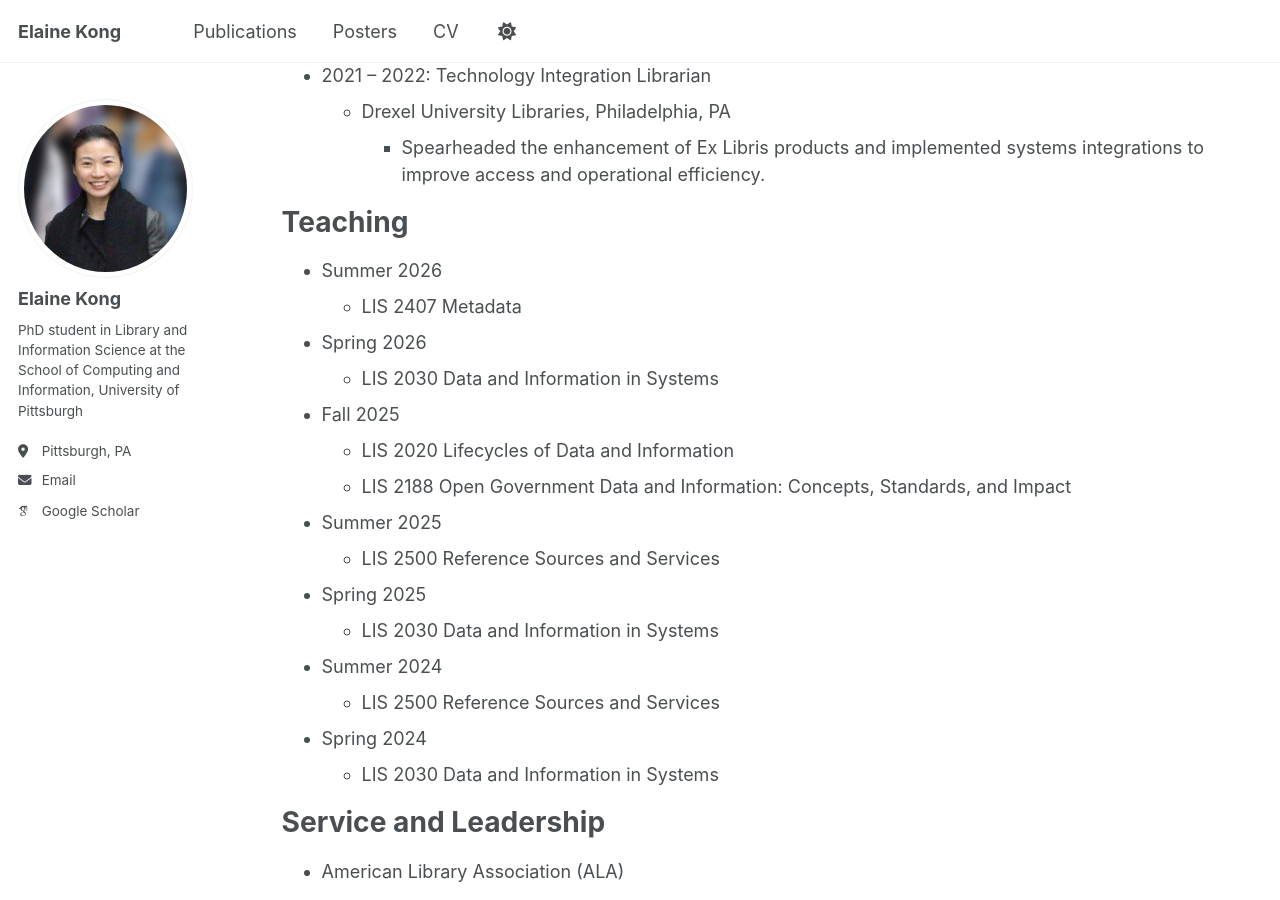
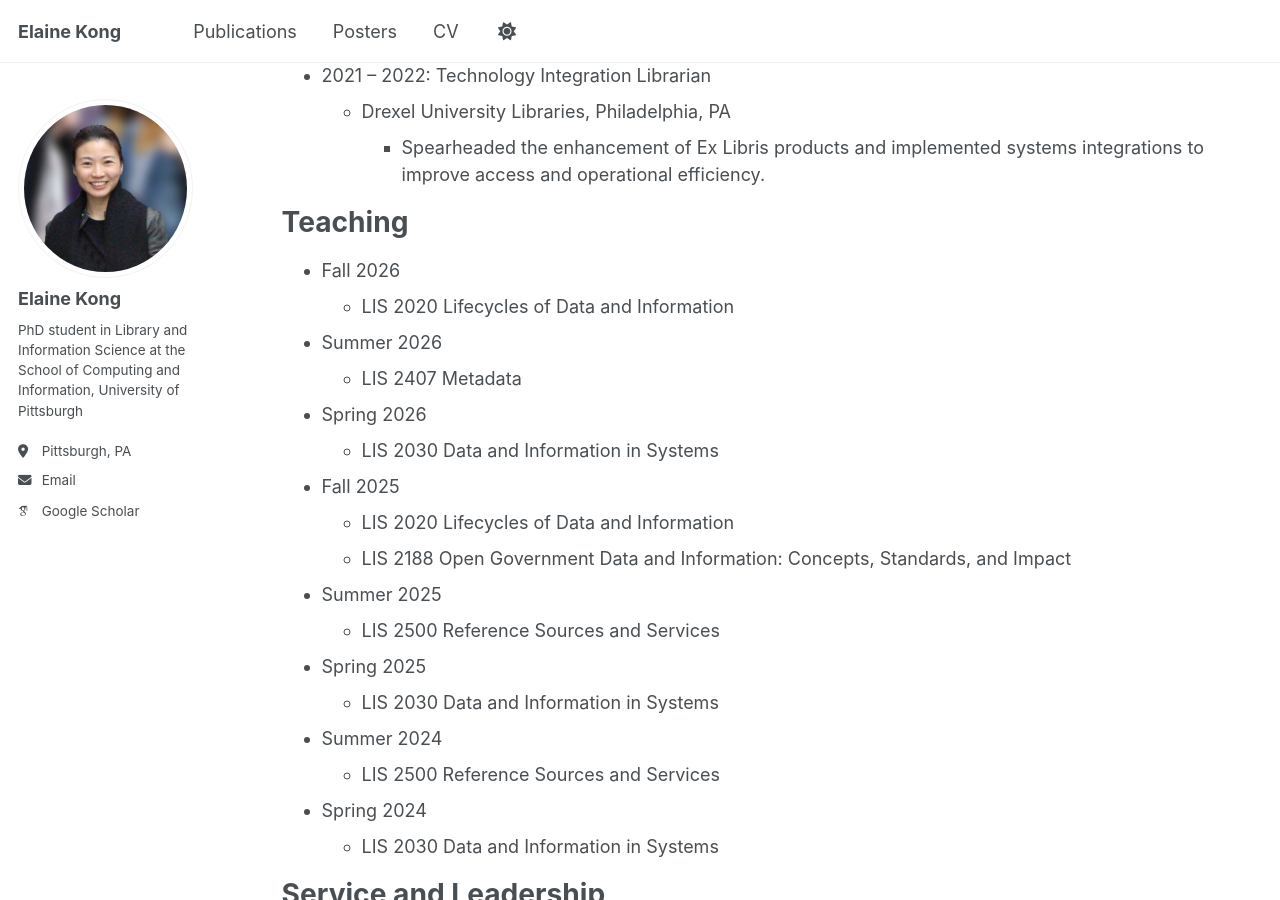
Before and after one commit to elainewskong/elainewskong.github.io, a Jekyll site: the page built from _pages/cv.md, in a window 1280 px wide and 900 px high, scrolled down 785 px. Built offline with Jekyll 4.4.1, drawn with Linux system fonts in a browser that asks for light colours; some web fonts are replaced; a script that is not in the unit is left out.

Commit message:
Update cv.md

```diff
--- a/_pages/cv.md
+++ b/_pages/cv.md
@@ -38,6 +38,8 @@ Work Experience
 
 Teaching
 ======
+* Fall 2026
+  * LIS 2020 Lifecycles of Data and Information
 * Summer 2026
   * LIS 2407 Metadata
 * Spring 2026
```
